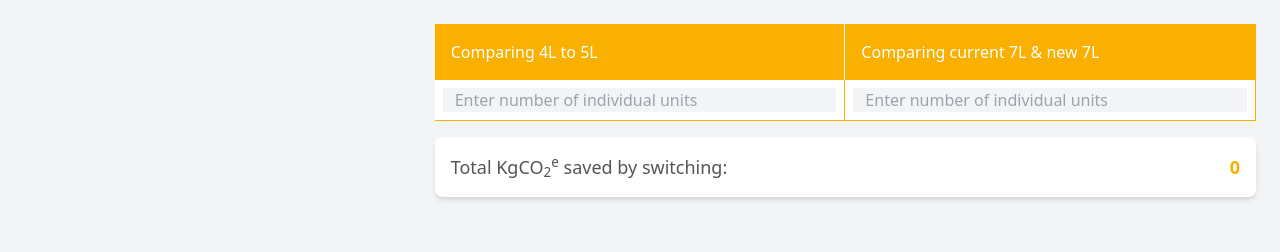
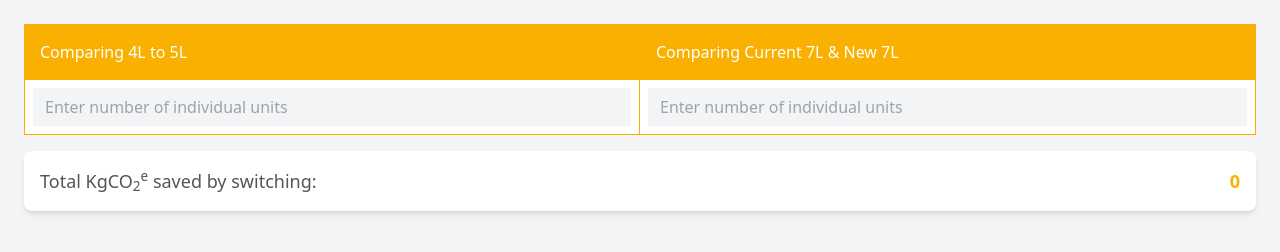
Before and after one commit to celfcreative/vernacare-calculator, a plain HTML site: page index.html in a window 1280 px wide. Drawn offline with nearby package versions, Linux system fonts and the light colour scheme.

Commit message:
Slimline the calc

```diff
--- a/index.html
+++ b/index.html
@@ -21,54 +21,43 @@
   <body class="p-6 bg-gray-100">
     <div class="container mx-auto">
       <div id="carbon-calculator" class="flex flex-wrap gap-0 justify-end">
-        <!-- First row -->
-        <div class="hidden sm:block w-full sm:w-1/3 bg-transparent p-4"></div>
-        <div
-          class="hidden sm:block w-full sm:w-1/3 bg-orange p-4 border-solid sm:border-e-0 sm:border-e-[1px] border-white"
-        >
-          <p class="text-white">Comparing 4L to 5L</p>
-        </div>
-        <div class="w-full sm:w-1/3 bg-orange p-4 hidden sm:block">
-          <p class="text-white">Comparing current 7L & new 7L</p>
-        </div>
-
         <!-- Second row -->
-        <div class="block sm:hidden w-full sm:w-1/3 bg-orange p-4">
+        <div class="w-full sm:w-1/2">
+          <div class="w-full bg-orange p-4">
             <p class="text-white">Comparing 4L to 5L</p>
           </div>
           <div
-          class="w-full sm:w-1/3 bg-white p-4 border-solid border-[1px] border-orange hidden"
-        >
-          <p class="text-black">Number of individual units</p>
-        </div>
-        <div
-          class="w-full sm:w-1/3 bg-white p-2 border-solid border-s-[1px] md:border-s-0 border-e-[1px] sm:border-b-[1px] border-orange"
+            class="w-full bg-white p-2 border-solid border-s-[1px] border-e-[1px] sm:border-b-[1px] border-orange"
           >
             <input
-            class="bg-gray-100 w-full text-gray-500 py-2 sm:py-0 px-3 h-full"
+              class="bg-gray-100 w-full text-gray-500 py-2 px-3 h-full"
               type="number"
               name="unitsFourFive"
               id="unitsFourFive"
               placeholder="Enter number of individual units"
             />
           </div>
-        <div class="block sm:hidden w-full sm:w-1/3 bg-orange p-4">
+        </div>
+
+        <div class="w-full sm:w-1/2">
+          <div class="w-full bg-orange p-4">
             <p class="text-white">Comparing Current 7L & New 7L</p>
           </div>
           <div
-          class="w-full sm:w-1/3 bg-white p-2 border-solid border-s-[1px] md:border-s-0 border-e-[1px] border-b-[1px] border-orange"
+            class="w-full bg-white p-2 border-solid border-s-[1px] md:border-s-0 border-e-[1px] border-b-[1px] border-orange"
           >
             <input
-            class="bg-gray-100 w-full text-gray-500 py-2 sm:py-0 px-3 h-full"
+              class="bg-gray-100 w-full text-gray-500 py-2 px-3 h-full"
               type="number"
               name="unitsSeven"
               id="unitsSeven"
               placeholder="Enter number of individual units"
             />
           </div>
+        </div>
 
         <!-- Third Row -->
-        <div class="w-full bg-white p-4 rounded-lg sm:w-2/3 mt-4 shadow-md">
+        <div class="w-full bg-white p-4 rounded-lg mt-4 shadow-md">
           <p class="text-black text-lg md:flex sm:flex-column justify-between">
             <span>Total KgCO<sub>2</sub><sup>e</sup> saved by switching:</span>
             <span class="result text-orange font-bold">0</span>
```
Also changed, not shown: 1 other file. Lines whose indentation alone changed are shown as unchanged.
